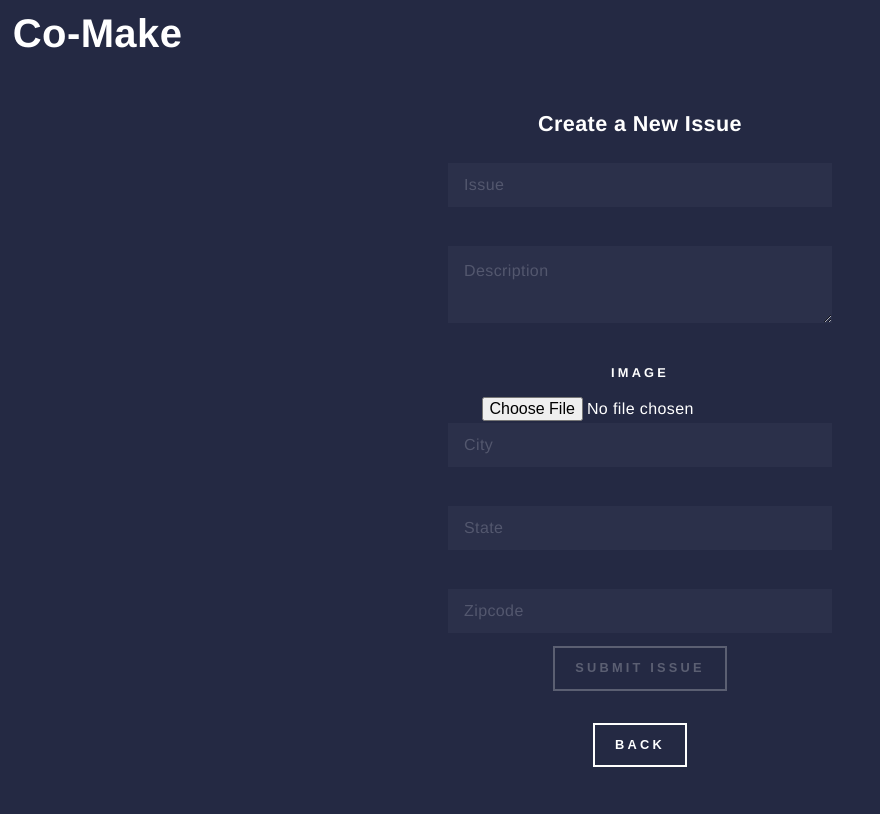
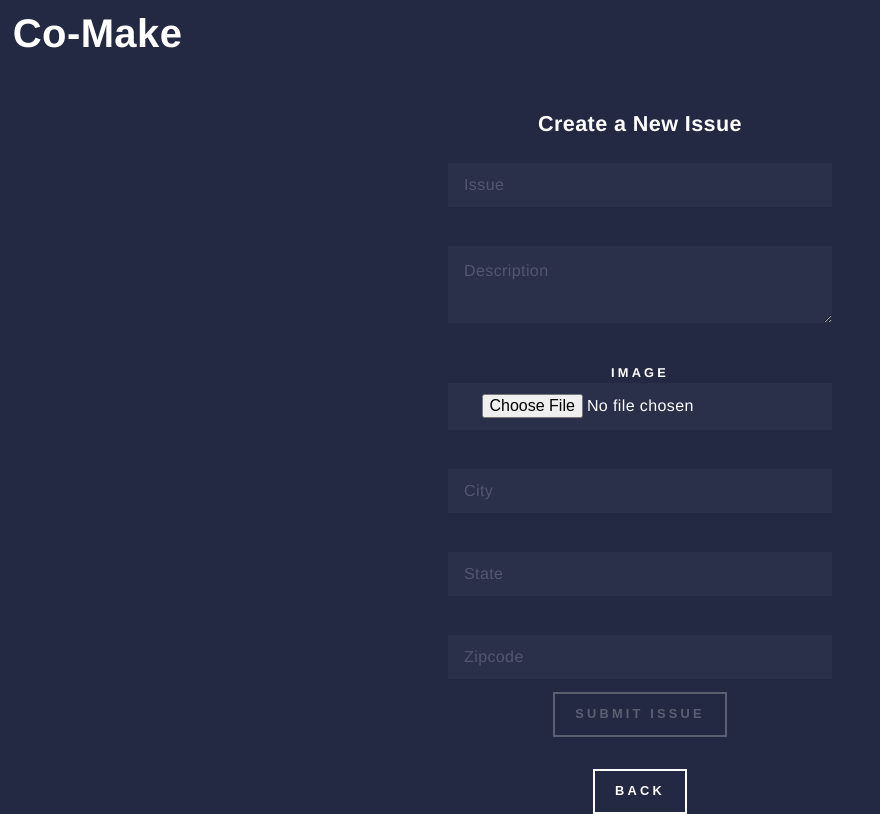
Before and after one commit to BW-Co-Make-tt26/front-end, a React (Create React App) app: page /new-issue-form in a window 1280 px wide. Shown: the whole page, without its empty margins (0-880 px from the left). Built offline with nearby package versions, Linux system fonts and the light colour scheme; sample sign-in values are in the browser's storage.

Commit message:
issue form img input field styling

```diff
--- a/src/components/NewIssueForm.js
+++ b/src/components/NewIssueForm.js
@@ -148,7 +148,8 @@ const uploadImage = async e => {
               />
             </label>
             <br />
-            <label>Image</label>
+            <label>Image
+              <ImageInput>
                   <input
                     name="file" //changed from image to file
                     type="file"
@@ -157,7 +158,8 @@ const uploadImage = async e => {
                     //value={formValues.image}
                     onChange={uploadImage}
                   />
-
+              </ImageInput>
+            </label>
             <br />
             <label>
 
@@ -215,3 +217,7 @@ const Container = styled.div `
   margin: auto;
   text-align: center;
 `
+const ImageInput = styled.div `
+  background-color: #2A2F4A;
+  padding: 10px;
+`
```
Also changed, not shown: 1 other file (tests, documents, lock files or other folders). Lines whose indentation alone changed are shown as unchanged.
